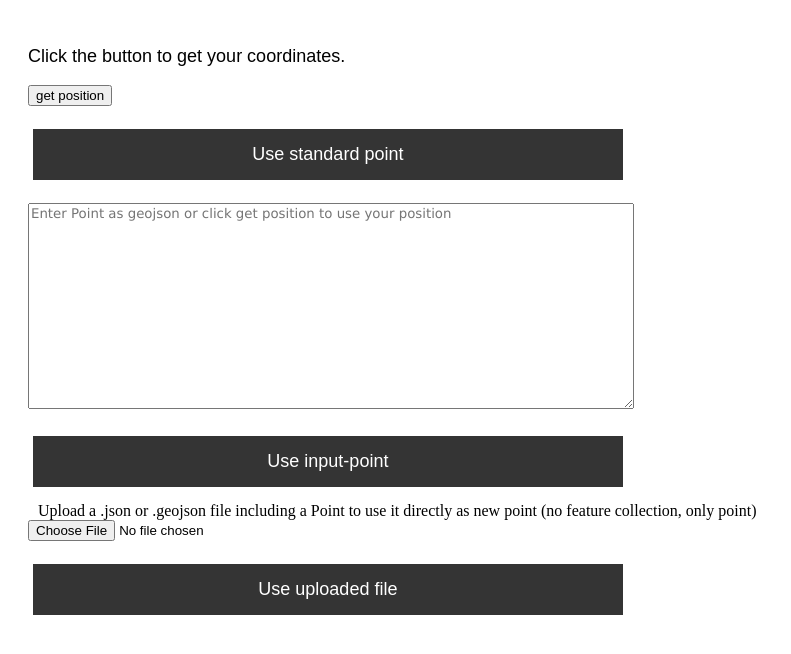
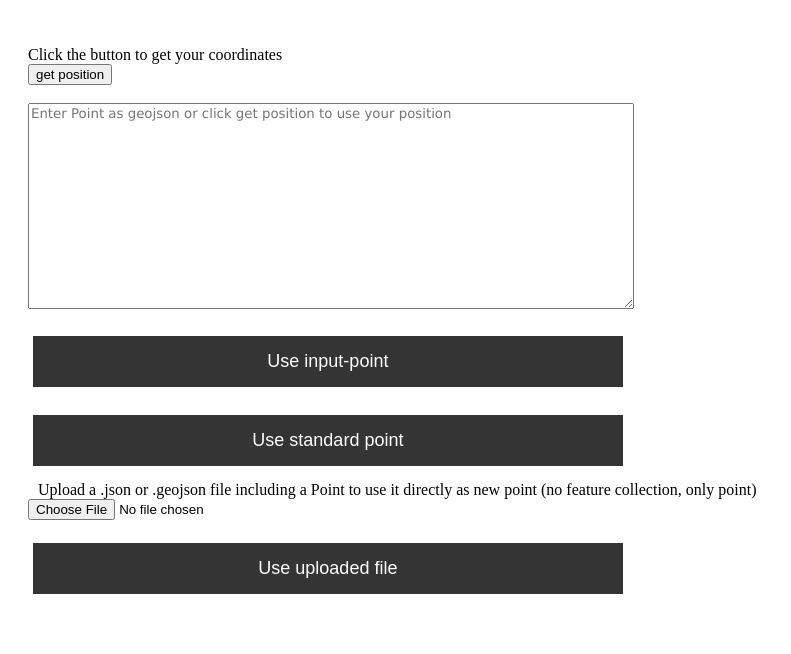
Before and after one commit to JonthMM/Geosoftware-1, a plain HTML site: page Aufgabe2/index.html in a window 1280 px wide. Shown: the whole page, without its empty margins (0-791 px from the left). Drawn offline with Linux system fonts and the light colour scheme.

Commit message:
style changes

```diff
--- a/Aufgabe2/index.html
+++ b/Aufgabe2/index.html
@@ -8,19 +8,20 @@
     <script defer src="assignment2.js"></script>
 </head>
 
-<body>
-    <p>Click the button to get your coordinates.</p>
+<br>
+    <div id="position">Click the button to get your coordinates</div>
     <button onclick="getLocation()">get position</button>
-    <p id="position"></p>
-    <button type="button" class="button" onclick="useStandard()">Use standard point</button>
     <br></br>
     <textarea type="text" id="location" placeholder="Enter Point as geojson or click get position to use your position"></textarea>
     <div id="errorMessage"></div><br>
     <button type="button" class="button" onclick="getInputValue()">Use input-point</button>
+    <br></br>
+    <button type="button" class="button" onclick="useStandard()">Use standard point</button>
     <div id="uploadInfo">Upload a .json or .geojson file including a Point to use it directly as new point (no feature collection, only point)</div>
     <input type="file" id="uploadbutton"><br>
     <div id="errorMessage2"></div><br>
     <button type="button" class="button" onclick="getFile()">Use uploaded file</button>
+    <br></br>
     <table id="table"></table>
 </body>
-</HTML>
+</html>
```
